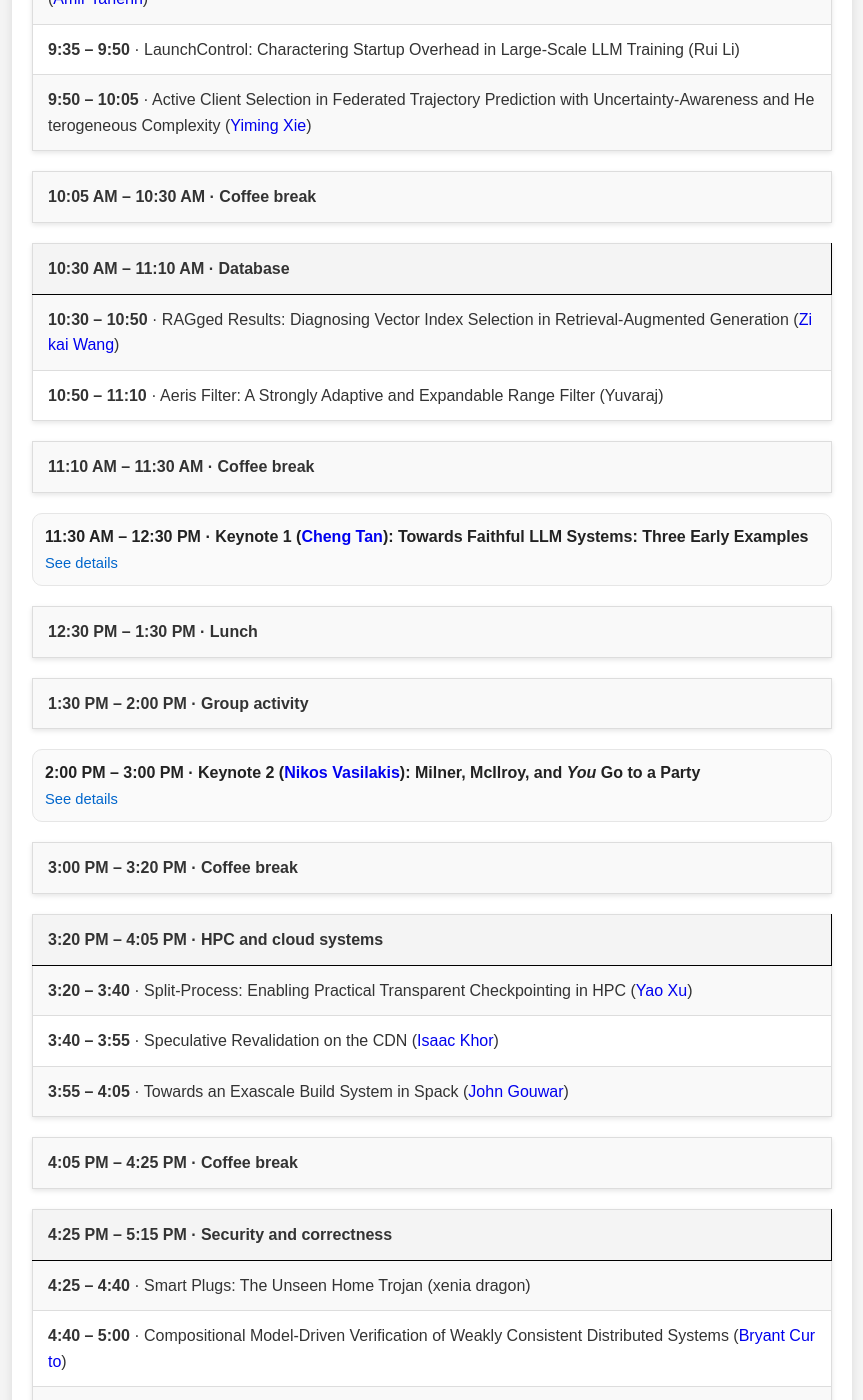
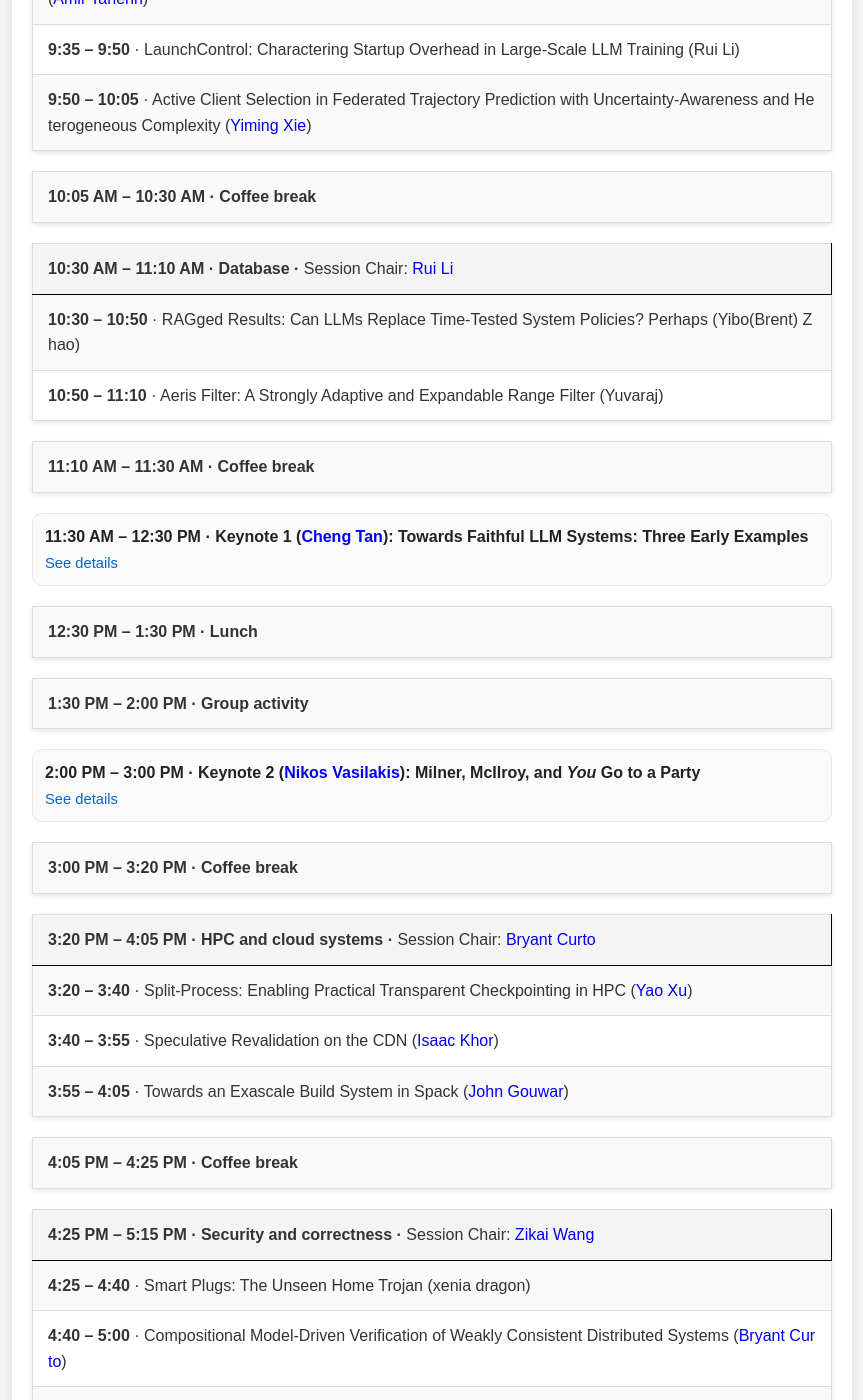
Before and after one commit to Khoury-srg/Northeastern-Systems-Day-2025, a Jekyll site: the page built from index.markdown, in a window 1280 px wide and 1400 px high, scrolled down 1047 px. Shown: the whole window, without its empty margins (208-1071 px from the left). Built offline with Jekyll 4.4.1, drawn with Linux system fonts in a browser that asks for light colours; some of the changed text lies outside the part shown.

Commit message:
replace zikai's talk with brent's; and add chairs

```diff
--- a/index.markdown
+++ b/index.markdown
@@ -58,7 +58,7 @@ and Management and troubleshooting of complex systems._
 
 | **9:00 AM – 9:10 AM · Opening remarks & logistics** |
 
-| **9:10 AM – 10:05 AM · MLSys** |
+| **9:10 AM – 10:05 AM · MLSys** · <span style="font-weight: normal;">Session Chair: <a href="https://isaackhor.com/" style="text-decoration: none;">Isaac Khor</a></span> |
 |:--------------------------|
 | **9:10 – 9:35** · Hydra: Workload Characterization of Large Language Models for Edge Computing Platforms (<a href="https://amirtaherin.github.io/" style="text-decoration: none;">Amir Taherin</a>) |
 | **9:35 – 9:50** · LaunchControl: Charactering Startup Overhead in Large-Scale LLM Training (Rui Li) |
@@ -67,9 +67,9 @@ and Management and troubleshooting of complex systems._
 
 | **10:05 AM – 10:30 AM · Coffee break** |
 
-| **10:30 AM – 11:10 AM · Database** |
+| **10:30 AM – 11:10 AM · Database** · <span style="font-weight: normal;">Session Chair: <a href="https://liruivah.github.io/" style="text-decoration: none;">Rui Li</a></span> |
 |:--------------------------|
-| **10:30 – 10:50** · RAGged Results: Diagnosing Vector Index Selection in Retrieval-Augmented Generation (<a href="https://khaiwang.github.io/about/" style="text-decoration: none;">Zikai Wang</a>) |
+| **10:30 – 10:50** · RAGged Results: Can LLMs Replace Time-Tested System Policies? Perhaps (Yibo(Brent) Zhao) |
 | **10:50 – 11:10** · Aeris Filter: A Strongly Adaptive and Expandable Range Filter (Yuvaraj) |
 |-----------------------------------------------------------------------------|
 
@@ -123,7 +123,7 @@ In this talk, I present a vision of building faithful LLM systems that align wit
 
 | **3:00 PM – 3:20 PM · Coffee break** |
 
-| **3:20 PM – 4:05 PM · HPC and cloud systems** |
+| **3:20 PM – 4:05 PM · HPC and cloud systems** · <span style="font-weight: normal;">Session Chair: <a href="https://bryantcurto.sites.northeastern.edu/" style="text-decoration: none;">Bryant Curto</a></span> |
 |:--------------------------|
 | **3:20 – 3:40** · Split-Process: Enabling Practical Transparent Checkpointing in HPC (<a href="https://www.khoury.northeastern.edu/home/yaoxu/" style="text-decoration: none;">Yao Xu</a>) |
 | **3:40 – 3:55** · Speculative Revalidation on the CDN (<a href="https://isaackhor.com/" style="text-decoration: none;">Isaac Khor</a>) |
@@ -132,7 +132,7 @@ In this talk, I present a vision of building faithful LLM systems that align wit
 
 | **4:05 PM – 4:25 PM · Coffee break** |
 
-| **4:25 PM – 5:15 PM · Security and correctness** |
+| **4:25 PM – 5:15 PM · Security and correctness** · <span style="font-weight: normal;">Session Chair: <a href="https://khaiwang.github.io/about/" style="text-decoration: none;">Zikai Wang</a></span> |
 |:--------------------------|
 | **4:25 – 4:40** · Smart Plugs: The Unseen Home Trojan (xenia dragon) |
 | **4:40 – 5:00** · Compositional Model-Driven Verification of Weakly Consistent Distributed Systems (<a href="https://bryantcurto.sites.northeastern.edu/" style="text-decoration: none;">Bryant Curto</a>) |
```
Also changed, not shown: other parts of index.markdown (+1 -1 lines).
